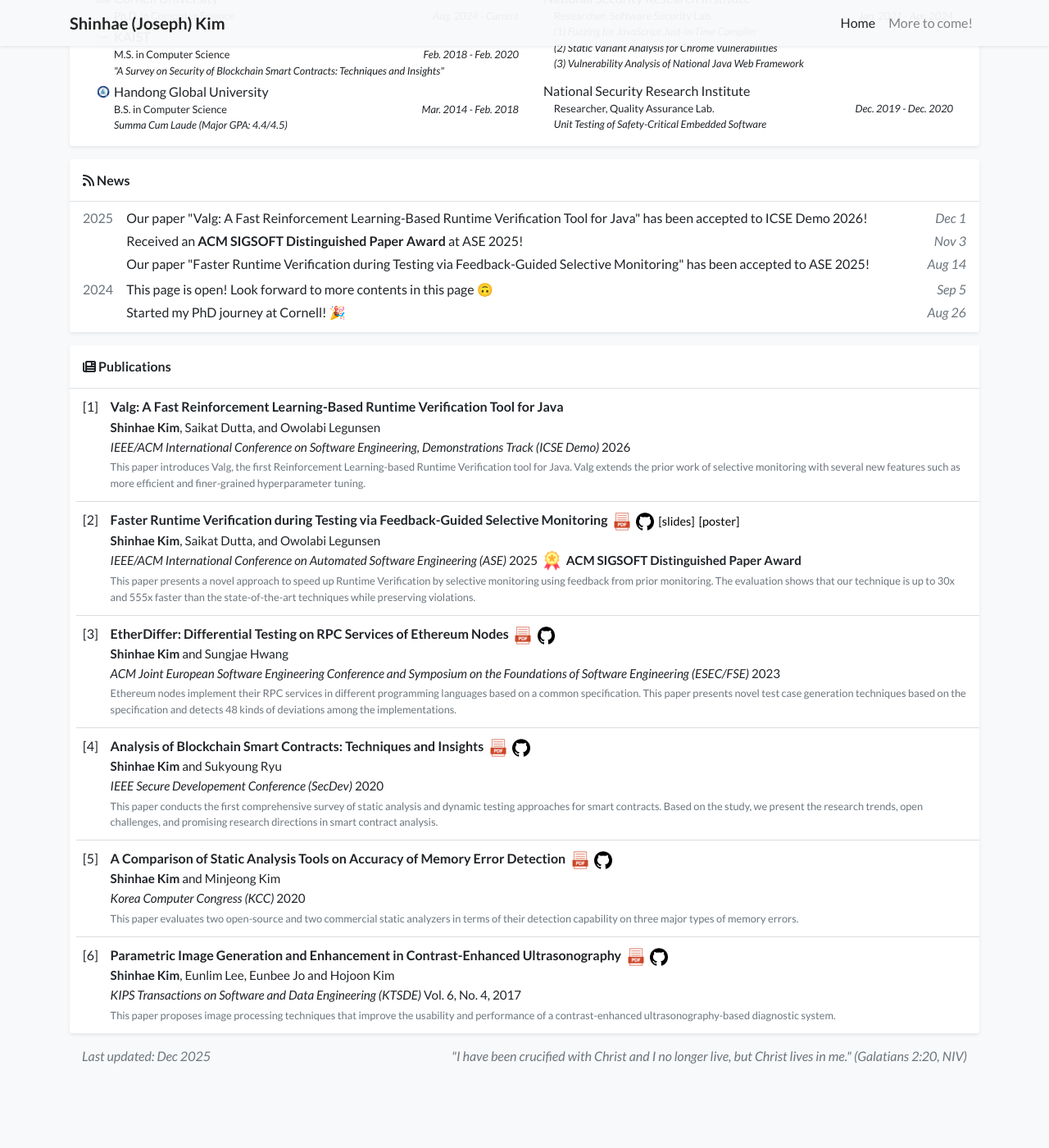
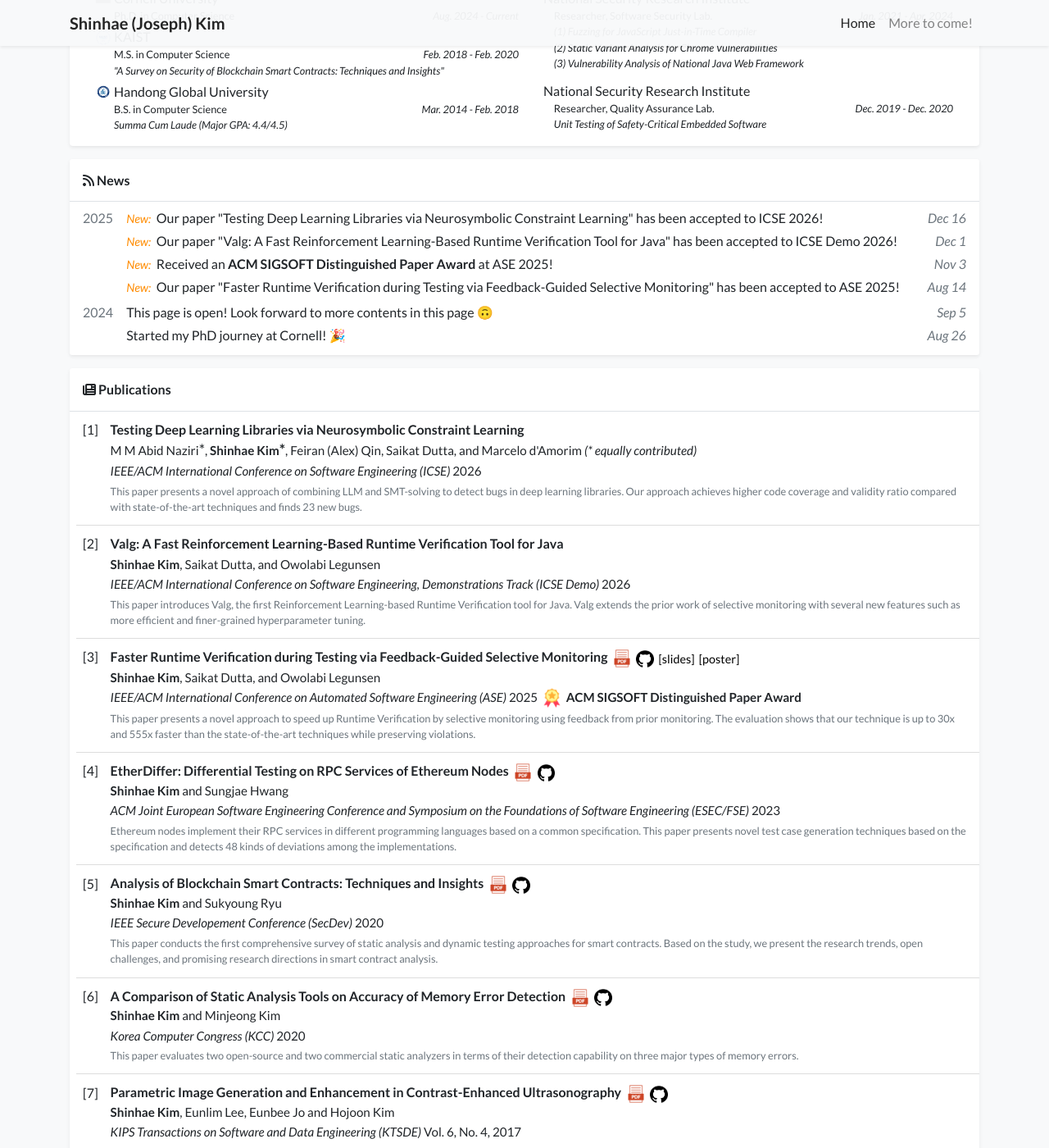
Before and after one commit to shinhae-kim/shinhae-kim.github.io, a Jekyll site: the page index.html, which Jekyll copies as it is, in a window 1280 px wide and 1400 px high, scrolled down 714 px. Shown: the whole window at 82% size. Built offline with Jekyll 4.4.1, drawn with Linux system fonts in a browser that asks for light colours; a style sheet for code colours, icons or effects is not loaded; before the commit the page ends 2030 px from its top, so only the background shows below that; grey boxes are pictures that could not be loaded.

Commit message:
added icse26 paper

```diff
--- a/index.html
+++ b/index.html
@@ -247,20 +247,35 @@ document.querySelectorAll(".root-path-text").forEach(function(element){
 <div class="media py-1" style="margin-bottom: -9px; padding-bottom: 0;">
   <div class="mr-3 text-muted my-1" style="margin-bottom: 0; padding-bottom: 0;">2025</div>
   <div class="media-body">
-    <div class="my-1 d-flex" style="margin-bottom: -4px; padding-bottom: 0;">
+    <div class="my-1 d-flex bullet" style="margin-bottom: 4px; padding-bottom: 0;">
+      <div>Our paper "Testing Deep Learning Libraries via Neurosymbolic Constraint Learning" has been accepted to ICSE 2026!</div>
+      <div class="ml-auto mt-auto text-muted no-break"><i>Dec 16</i></div>
+    </div>
+    <div class="my-1 d-flex bullet" style="margin-bottom: 5px; padding-bottom: 0;">
       <div>Our paper "Valg: A Fast Reinforcement Learning-Based Runtime Verification Tool for Java" has been accepted to ICSE Demo 2026!</div>
       <div class="ml-auto mt-auto text-muted no-break"><i>Dec 1</i></div>
     </div>
-    <div class="my-1 d-flex" style="margin-bottom: 0; padding-bottom: 0;">
+    <div class="my-1 d-flex bullet" style="margin-bottom: 5px; padding-bottom: 0;">
       <div>Received an <b> ACM SIGSOFT Distinguished Paper Award </b> at ASE 2025!</div>
       <div class="ml-auto mt-auto text-muted no-break"><i>Nov 3</i></div>
     </div>
-    <div class="my-1 d-flex" style="margin-bottom: 0; padding-bottom: 0;">
+    <div class="my-1 d-flex bullet" style="margin-bottom: 0; padding-bottom: 0;">
       <div>Our paper "Faster Runtime Verification during Testing via Feedback-Guided Selective Monitoring" has been accepted to ASE 2025!</div>
       <div class="ml-auto mt-auto text-muted no-break"><i>Aug 14</i></div>
     </div>
   </div>
 </div> <!-- end of 2025 -->
+
+<style>
+.bullet div:first-child::before {
+  content: "New: ";
+  color: #FF8C00;       /* "New:" color */
+  font-style: italic;  /* italic font */
+  font-weight: normal;
+  font-size: 0.9em;   /* adjust size */
+  margin-right: 4px;   /* spacing after bullet and label */
+}
+</style>
 
 <div class="media py-1" style="margin-top: -2.5px; padding-top: 0;">
   <div class="mr-3 text-muted my-1" style="margin-top: 0; padding-top: 0;">2024</div>
@@ -290,14 +305,34 @@ document.querySelectorAll(".root-path-text").forEach(function(element){
 <div class="d-md-block ml-2" style="padding-top: 0.25rem;">
   <div class="col-12 p-2 pl-2">
     <h6 class="mt-0 mb-0" style="font-size: 1rem; font-weight: 600;">
-      <span style="display: inline-block; width: 2.1rem; font-weight: normal; height: 1.5rem; vertical-align: middle;">[1]</span>Valg: A Fast Reinforcement Learning-Based Runtime Verification Tool for Java
+      <span style="display: inline-block; width: 2.1rem; font-weight: normal; height: 1.5rem; vertical-align: middle;">[1]</span>Testing Deep Learning Libraries via Neurosymbolic Constraint Learning
+    </h6>
+    <div style="padding-left: 2.1rem;">
+      <p class="mb-0 small" style="font-size: 0.95rem; margin-top: -0.15rem;">
+        <span class="text-body">M M Abid Naziri<span style="font-size:1.2em;">*</span></span>, <strong>Shinhae Kim<span style="font-size:1.2em;">*</span></strong>, <span class="text-body">Feiran (Alex) Qin</span>, <span class="text-body">Saikat Dutta</span>, and <span class="text-body">Marcelo d'Amorim</span> <span style="font-style: italic;">(* equally contributed)</span>
+      </p>
+      <p class="small" style="font-size: 0.95rem; margin-top: 0.03rem; margin-bottom: 0;">
+      <i style="font-weight: 400;">IEEE/ACM International Conference on Software Engineering (ICSE) </i> 2026
+      </p>
+      <p class="mt-1 mb-0 small text-muted">
+        This paper presents a novel approach of combining LLM and SMT-solving to detect bugs in deep learning libraries. Our approach achieves higher code coverage and validity ratio compared with state-of-the-art techniques and finds 23 new bugs.
+      </p>
+    </div>
+  </div>
+</div>
+
+
+<div class="d-md-block ml-2" style="border-top: 1px solid #ddd; margin-top: 0.25rem; padding-top: 0.25rem;">
+  <div class="col-12 p-2 pl-2">
+    <h6 class="mt-0 mb-0" style="font-size: 1rem; font-weight: 600;">
+      <span style="display: inline-block; width: 2.1rem; font-weight: normal; height: 1.5rem; vertical-align: middle;">[2]</span>Valg: A Fast Reinforcement Learning-Based Runtime Verification Tool for Java
     </h6>
     <div style="padding-left: 2.1rem;">
       <p class="mt-0 mb-0 small" style="font-size: 0.95rem; margin-top: -0.013rem;">
         <strong>Shinhae Kim</strong>, <span class="text-body">Saikat Dutta</span>, and <span class="text-body">Owolabi Legunsen</span>
       </p>
       <p class="small" style="font-size: 0.95rem; margin-top: 0.08rem; margin-bottom: 0;">
-      <i style="font-weight: 400;">IEEE/ACM International Conference on Software Engineering, Demonstrations Track (ICSE Demo) </i> 2026
+        <i style="font-weight: 400;">IEEE/ACM International Conference on Software Engineering, Demonstrations Track (ICSE Demo) </i> 2026
       </p>
       <p class="mt-1 mb-0 small text-muted">
         This paper introduces Valg, the first Reinforcement Learning-based Runtime Verification tool for Java. Valg extends the prior work of selective monitoring with several new features such as more efficient and finer-grained hyperparameter tuning.
@@ -310,7 +345,7 @@ document.querySelectorAll(".root-path-text").forEach(function(element){
 <div class="d-md-block ml-2" style="border-top: 1px solid #ddd; margin-top: 0.25rem; padding-top: 0.25rem;">
   <div class="col-12 p-2 pl-2">
     <h6 class="mt-0 mb-0" style="font-size: 1rem; font-weight: 600;">
-      <span style="display: inline-block; width: 2.1rem; font-weight: normal;">[2]</span>Faster Runtime Verification during Testing via Feedback-Guided Selective Monitoring
+      <span style="display: inline-block; width: 2.1rem; font-weight: normal;">[3]</span>Faster Runtime Verification during Testing via Feedback-Guided Selective Monitoring
       <a href="/assets/pdf/ase25-paper.pdf" target="_blank" style="margin-left: 0.15rem;">
         <img src="/assets/images/etc/pdf.png" alt="PDF" style="height: 1.5rem; vertical-align: middle;">
       </a>
@@ -345,7 +380,7 @@ document.querySelectorAll(".root-path-text").forEach(function(element){
 <div class="d-md-block ml-2" style="border-top: 1px solid #ddd; margin-top: 0.25rem; padding-top: 0.25rem;">
   <div class="col-12 p-2 pl-2">
     <h6 class="mt-0 mb-0" style="font-size: 1rem; font-weight: 600;">
-      <span style="display: inline-block; width: 2.1rem; font-weight: normal;">[3]</span>EtherDiffer: Differential Testing on RPC Services of Ethereum Nodes
+      <span style="display: inline-block; width: 2.1rem; font-weight: normal;">[4]</span>EtherDiffer: Differential Testing on RPC Services of Ethereum Nodes
       <a href="/assets/pdf/fse23-paper.pdf" target="_blank" style="margin-left: 0.15rem;">
         <img src="/assets/images/etc/pdf.png" alt="PDF" style="height: 1.5rem; vertical-align: middle;">
       </a>
@@ -370,7 +405,7 @@ document.querySelectorAll(".root-path-text").forEach(function(element){
 <div class="d-md-block ml-2" style="border-top: 1px solid #ddd; margin-top: 0.25rem; padding-top: 0.25rem;">
   <div class="col-12 p-2 pl-2">
     <h6 class="mt-0 mb-0" style="font-size: 1rem; font-weight: 600;">
-      <span style="display: inline-block; width: 2.1rem; font-weight: normal;">[4]</span>Analysis of Blockchain Smart Contracts: Techniques and Insights
+      <span style="display: inline-block; width: 2.1rem; font-weight: normal;">[5]</span>Analysis of Blockchain Smart Contracts: Techniques and Insights
       <a href="/assets/pdf/secdev20-paper.pdf" target="_blank" style="margin-left: 0.15rem;">
         <img src="/assets/images/etc/pdf.png" alt="PDF" style="height: 1.5rem; vertical-align: middle;">
       </a>
@@ -393,7 +428,7 @@ document.querySelectorAll(".root-path-text").forEach(function(element){
 <div class="d-md-block ml-2" style="border-top: 1px solid #ddd; margin-top: 0.25rem; padding-top: 0.25rem;">
   <div class="col-12 p-2 pl-2">
     <h6 class="mt-0 mb-0" style="font-size: 1rem; font-weight: 600;">
-      <span style="display: inline-block; width: 2.1rem; font-weight: normal;">[5]</span>A Comparison of Static Analysis Tools on Accuracy of Memory Error Detection
+      <span style="display: inline-block; width: 2.1rem; font-weight: normal;">[6]</span>A Comparison of Static Analysis Tools on Accuracy of Memory Error Detection
       <img src="/assets/images/etc/pdf.png" alt="PDF" style="height: 1.5rem; vertical-align: middle; margin-left: 0.15rem;">
       <img src="/assets/images/etc/github-logo.png" alt="GitHub" style="height: 1.35rem; vertical-align: middle; margin-left: 0.15rem;">
     </h6>
@@ -414,7 +449,7 @@ document.querySelectorAll(".root-path-text").forEach(function(element){
 <div class="d-md-block ml-2" style="border-top: 1px solid #ddd; margin-top: 0.25rem; padding-top: 0.25rem; padding-bottom: 0.25rem;">
   <div class="col-12 p-2 pl-2">
     <h6 class="mt-0 mb-0" style="font-size: 1rem; font-weight: 600;">
-      <span style="display: inline-block; width: 2.1rem; font-weight: normal;">[6]</span>Parametric Image Generation and Enhancement in Contrast-Enhanced Ultrasonography
+      <span style="display: inline-block; width: 2.1rem; font-weight: normal;">[7]</span>Parametric Image Generation and Enhancement in Contrast-Enhanced Ultrasonography
       <img src="/assets/images/etc/pdf.png" alt="PDF" style="height: 1.5rem; vertical-align: middle; margin-left: 0.15rem;">
       <img src="/assets/images/etc/github-logo.png" alt="GitHub" style="height: 1.35rem; vertical-align: middle; margin-left: 0.15rem;">
     </h6>
```
